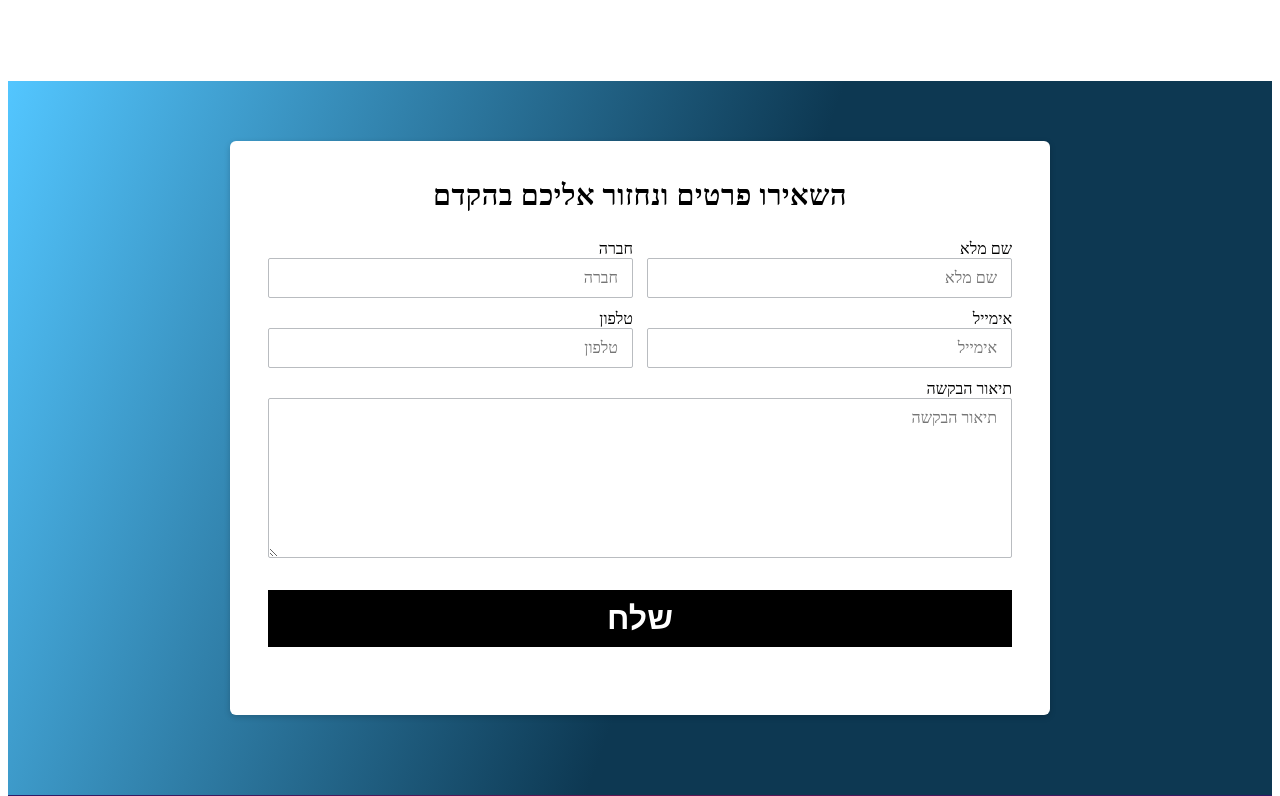
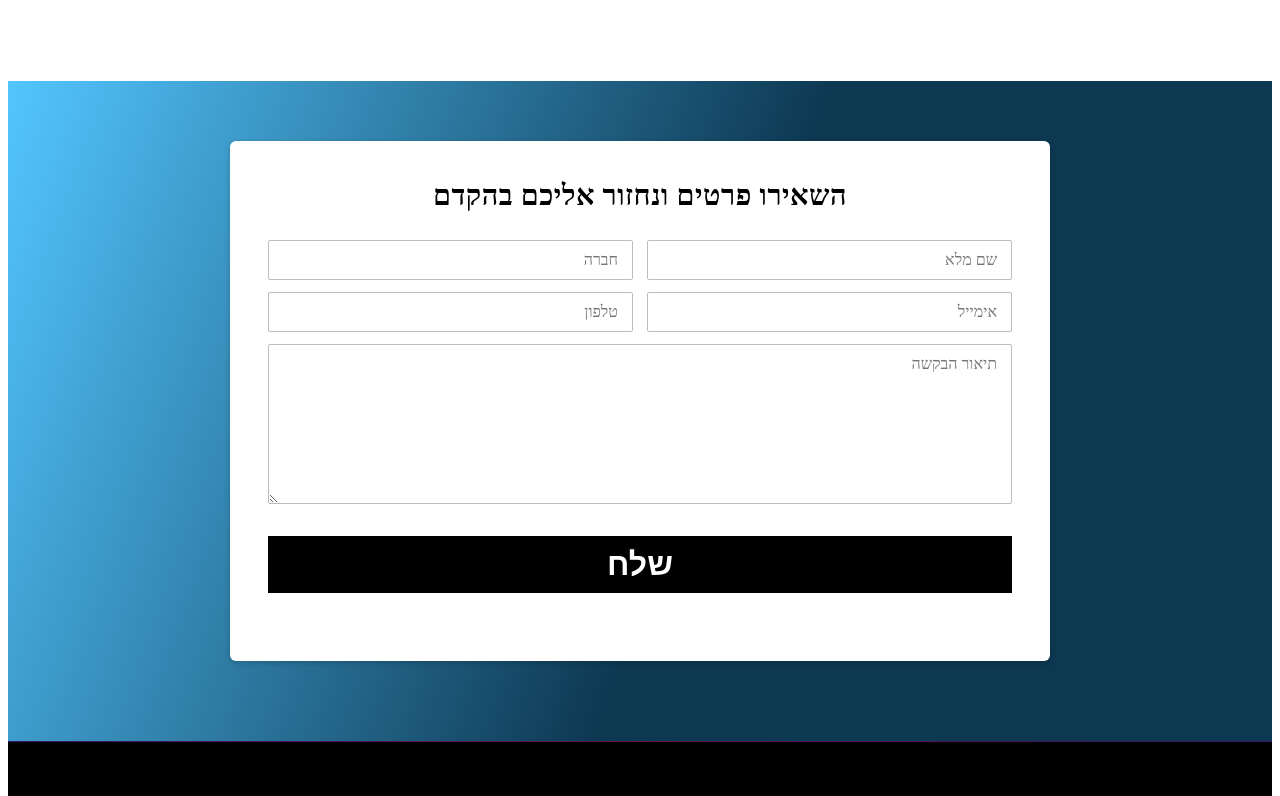
Before and after one commit to levynchi/arye-textile-branding, a Django app: page /fabrics/ in a window 1280 px wide. Shown: the part 1702-2498 px from the top of the page. Run offline with Django 5.2, Linux system fonts and the light colour scheme; data that the repository does not hold is empty; some web fonts are replaced.

Commit message:
a11y(contact): hide labels visually with .sr-only while keeping accessible associations

```diff
--- a/main/templates/partials/contact_form.html
+++ b/main/templates/partials/contact_form.html
@@ -8,23 +8,23 @@
 				<h3 id="contact-form-title" class="sr-only">טופס יצירת קשר</h3>
 				<div class="grid">
 					<div class="field">
-						<label for="{{ contact_form.full_name.id_for_label }}">שם מלא</label>
+						<label class="sr-only" for="{{ contact_form.full_name.id_for_label }}">שם מלא</label>
 						{{ contact_form.full_name }}
 					</div>
 					<div class="field">
-						<label for="{{ contact_form.company.id_for_label }}">חברה</label>
+						<label class="sr-only" for="{{ contact_form.company.id_for_label }}">חברה</label>
 						{{ contact_form.company }}
 					</div>
 					<div class="field">
-						<label for="{{ contact_form.email.id_for_label }}">אימייל</label>
+						<label class="sr-only" for="{{ contact_form.email.id_for_label }}">אימייל</label>
 						{{ contact_form.email }}
 					</div>
 					<div class="field">
-						<label for="{{ contact_form.phone.id_for_label }}">טלפון</label>
+						<label class="sr-only" for="{{ contact_form.phone.id_for_label }}">טלפון</label>
 						{{ contact_form.phone }}
 					</div>
 					<div class="field full">
-						<label for="{{ contact_form.message.id_for_label }}">תיאור הבקשה</label>
+						<label class="sr-only" for="{{ contact_form.message.id_for_label }}">תיאור הבקשה</label>
 						{{ contact_form.message }}
 					</div>
 				</div>
```
